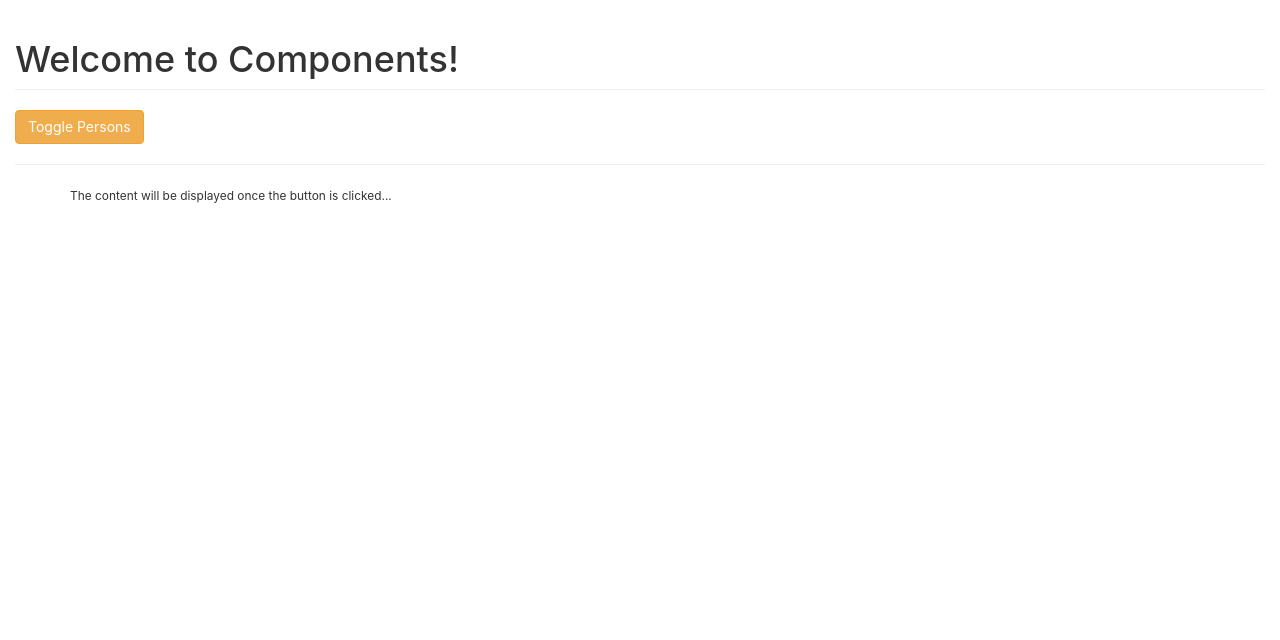
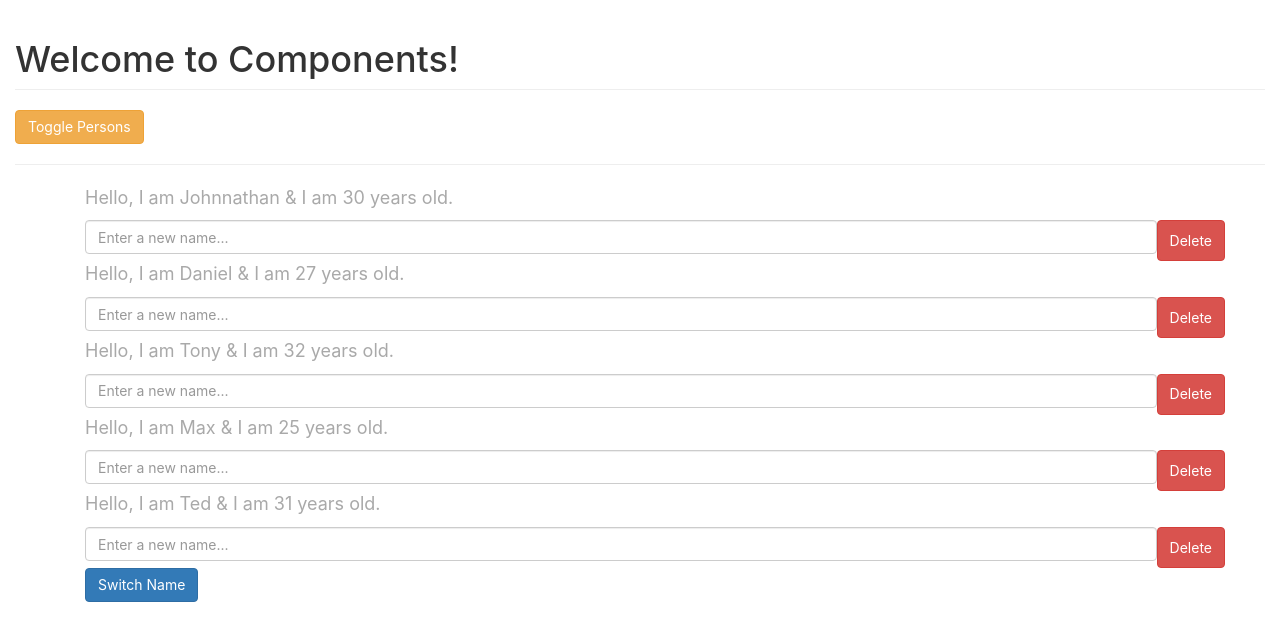
Before and after one commit to arunkudiyal/fsd_elite_react_01, a React (Create React App) app: page / in a window 1280 px wide. Shown: the top 640 px of the page. Built offline with nearby package versions, Linux system fonts and the light colour scheme.

Commit message:
React useEffect()

```diff
--- a/src/App.js
+++ b/src/App.js
@@ -38,9 +38,9 @@ class App extends Component {
     // this.state.persons[0].name = 'John' -> DONOT DO THIS (directly)
     this.setState({
       persons: [
-        { name: 'John', age: '30' },
-        { name: 'Daniel', age: '27' },
-        { name: 'Tony Kakkar', age: '32 ' }
+        { id:'Person - One', name: 'John', age: '30' },
+        { id:'Person - Two', name: 'Daniel', age: '27' },
+        { id:'Person - Three', name: 'Tony Kakkar', age: '32 ' }
       ]
     })
   }
@@ -71,13 +71,13 @@ class App extends Component {
   render() {
     console.log(`[App.js] render()`)
     // JavaScript
-    let persons = (
-      <small>The content will be displayed once the button is clicked...</small>
-    )
+    // let persons = (
+    //   <small>The content will be displayed once the button is clicked...</small>
+    // )
     // let persons = null
-    if (this.state.showPersons) {
+    // if (this.state.showPersons) {
       // persons variable is now a JSX - ()
-      persons = (
+      let persons = (
         <div className="container" >
           {
             this.state.persons.map((person, index) => {
@@ -94,7 +94,7 @@ class App extends Component {
           <button onClick={this.switchNameHandler} className='btn btn-primary'>Switch Name</button>
         </div>
       )
-    }
+    // }
 
     return (
       <Aux>
--- a/src/components/Person/Person.jsx
+++ b/src/components/Person/Person.jsx
@@ -1,78 +1,78 @@
-import { PureComponent } from 'react'
-import './Person.css'
+// import { PureComponent } from 'react'
+// import './Person.css'
 
-class Person extends PureComponent {
-    constructor(props) {
-        super(props)
-        this.state = {
-            sampleState: 'This is a Sample State'
-        }
-    }
+// class Person extends PureComponent {
+//     constructor(props) {
+//         super(props)
+//         this.state = {
+//             sampleState: 'This is a Sample State'
+//         }
+//     }
 
-    static getDerivedStateFromProps(props, state) {
-        console.log(`[Person.js] getDerivedStateFromProps()`)
-        return state
-    }
+//     static getDerivedStateFromProps(props, state) {
+//         console.log(`[Person.js] getDerivedStateFromProps()`)
+//         return state
+//     }
 
-    // shouldComponentUpdate(newProps, newState) {
-    //     if(this.props.name !== newProps.name || this.props.name !== newProps.name || this.props.name !== newProps.name || this.props.name !== newProps.name) {
-    //         return true
-    //     } else {
-    //         return false
+//     // shouldComponentUpdate(newProps, newState) {
+//     //     if(this.props.name !== newProps.name || this.props.name !== newProps.name || this.props.name !== newProps.name || this.props.name !== newProps.name) {
+//     //         return true
+//     //     } else {
+//     //         return false
+//     //     }
+//     // }
+
+//     getSnapshotBeforeUpdate() {
+//         console.log(`[Person.js] getSnapshotBeforeUpdate()`)
+//         return null
+//     }
+
+//     componentDidUpdate() {
+//         console.log(`[Person.js] componentDidUpdate()`)
+//     }
+
+//     checkInfo = () => {
+//         this.setState({sampleState: 'Updated Sample State'})
+//     }
+
+//     render() {
+//         console.log(`[Person.js] render()`)
+//         return (
+//             // <p id='my-para' style={paraStyles}>Hello, I am {props.name} & I am {props.age} years old.</p>
+//             <div>
+//                 <p id='my-para'>Hello, I am {this.props.name} & I am {this.props.age} years old.</p>
+//                 <div style={{ display: 'flex' }}>
+//                     <input onChange={this.props.changed} className='form-control' type="text" placeholder='Enter a new name...' /> <hr />
+//                     <button onClick={this.props.deleted} className='btn btn-danger'>Delete</button>
+//                     <button onClick={this.checkInfo} className='btn btn-info'>Check...</button>
+//                 </div>
+//             </div>
+//         )
 //     }
 // }
+// export default Person;
 
-    getSnapshotBeforeUpdate() {
-        console.log(`[Person.js] getSnapshotBeforeUpdate()`)
-        return null
-    }
+import './Person.css'
+import { useEffect } from 'react'
 
-    componentDidUpdate() {
-        console.log(`[Person.js] componentDidUpdate()`)
-    }
+import React from 'react'
 
-    checkInfo = () => {
-        this.setState({sampleState: 'Updated Sample State'})
-    }
+const Person = (props) => {
 
-    render() {
-        console.log(`[Person.js] render()`)
+    useEffect( () => {
+        alert(`[Person.js] useEffect()`)
+        console.log(`[Person.js] useEffect()`)
+    }, [props.name] )
+
   return (
     // <p id='my-para' style={paraStyles}>Hello, I am {props.name} & I am {props.age} years old.</p>
     <div>
-                <p id='my-para'>Hello, I am {this.props.name} & I am {this.props.age} years old.</p>
+        <p id='my-para'>Hello, I am {props.name} & I am {props.age} years old.</p>
         <div style={{ display: 'flex' }}>
-                    <input onChange={this.props.changed} className='form-control' type="text" placeholder='Enter a new name...' /> <hr />
-                    <button onClick={this.props.deleted} className='btn btn-danger'>Delete</button>
-                    <button onClick={this.checkInfo} className='btn btn-info'>Check...</button>
+            <input onChange={props.changed} className='form-control' type="text" placeholder='Enter a new name...' /> <hr />
+            <button onClick={props.deleted} className='btn btn-danger'>Delete</button>
         </div>
     </div>
   )
 }
-}
 export default Person;
-
-// const Person = (props) => {
-//     console.log(`[Person.js] rendering...`)
-//     // JavaScript
-//     // const paraStyles = {
-//     //     color: 'grey',
-//     //     fontSize: '20px'
-//     // }
-//     return (
-//         // <p id='my-para' style={paraStyles}>Hello, I am {props.name} & I am {props.age} years old.</p>
-//         <div>
-//             <p id='my-para'>Hello, I am {props.name} & I am {props.age} years old.</p>
-//             <div style={{ display: 'flex' }}>
-//                 <input onChange={props.changed} className='form-control' type="text" placeholder='Enter a new name...' /> <hr />
-//                 <button onClick={props.deleted} className='btn btn-danger'>Delete</button>
-//             </div>
-//         </div>
-//     )
-// }
-
-// Person.defaultProps = {
-//     name: 'Default Name Value',
-//     age: 0
-// }
-// export default Person;
```
Lines whose indentation alone changed are shown as unchanged.
